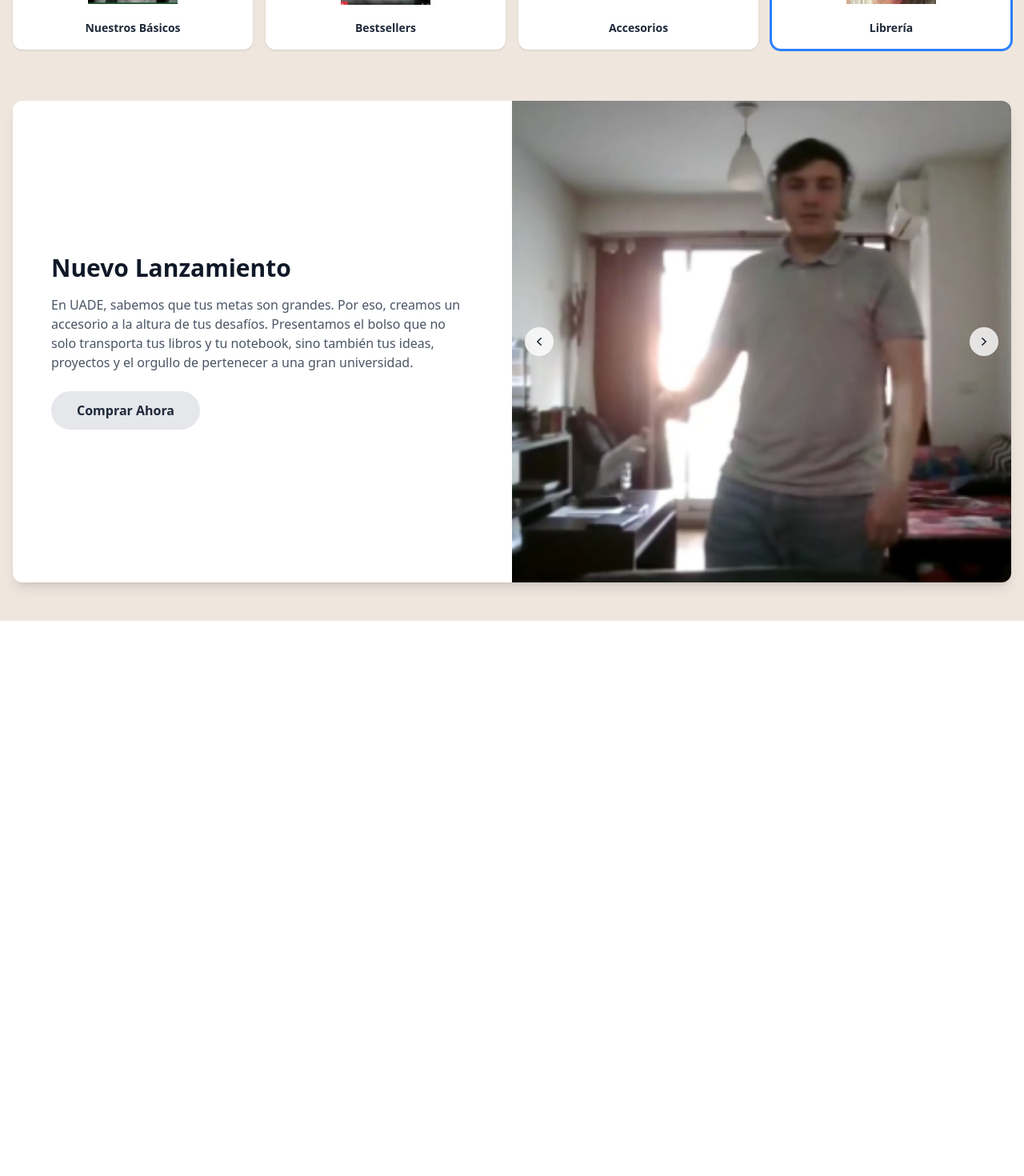
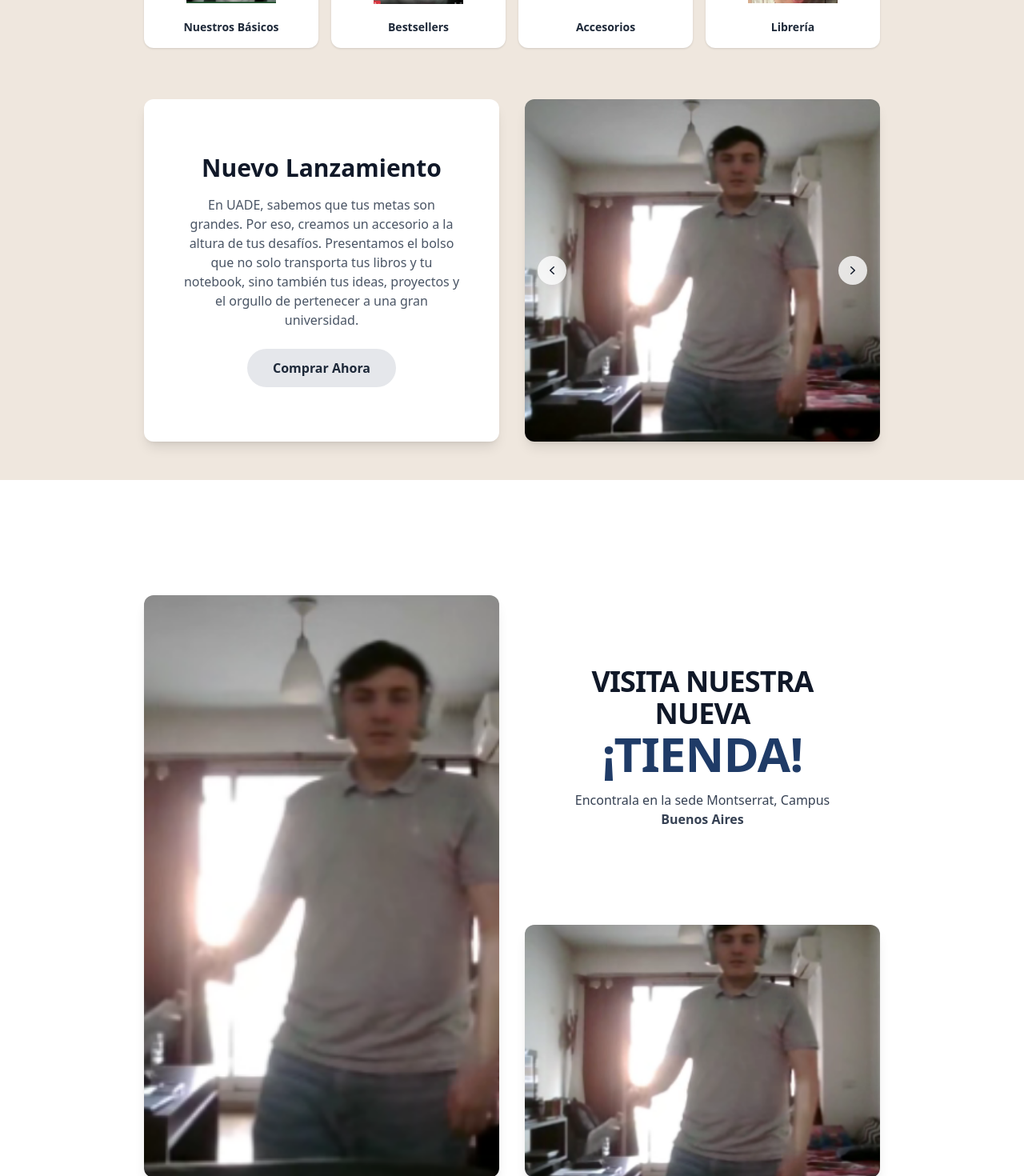
Before and after one commit to Apaulise/UadeStore, a React app in the folder frontend/: page / in a window 1280 px wide. Shown: the part 880-2350 px from the top of the page at 80% size. Before the commit the page ends 1656 px from the top, so only its background shows below. Built offline with nearby package versions, Linux system fonts and the light colour scheme; the HTML template or start-up script is replaced by a standard one.

Commit message:
Cambios en el home

```diff
--- a/frontend/src/pages/Home.jsx
+++ b/frontend/src/pages/Home.jsx
@@ -1,14 +1,17 @@
 // src/pages/Home.jsx
 
 import heroShirt from "../assets/hero-shirt.png";
-// --- PASO 1: Importá las nuevas imágenes que guardaste en /assets ---
-import basicosImg from "../assets/basicos.png"; // Reemplazá con tu imagen
-import bestsellersImg from "../assets/bestsellers.png"; // Reemplazá con tu imagen
-import accesoriosImg from "../assets/accesorios.png"; // Reemplazá con tu imagen
-import libreriaImg from "../assets/libreria.png"; // Reemplazá con tu imagen
-import nuevoLanzamientoImg from "../assets/nuevo-lanzamiento.png"; // Reemplazá con tu imagen
+import basicosImg from "../assets/basicos.png";
+import bestsellersImg from "../assets/bestsellers.png";
+import accesoriosImg from "../assets/accesorios.png";
+import libreriaImg from "../assets/libreria.png";
+import nuevoLanzamientoImg from "../assets/nuevo-lanzamiento.png";
 
-// Datos para las tarjetas de categorías. Así es más fácil de mantener.
+// --- NUEVAS IMPORTACIONES DE IMÁGENES ---
+import tiendaInteriorImg from "../assets/nuevo-lanzamiento.png"; // Reemplaza con tu imagen
+import tiendaExteriorImg from "../assets/nuevo-lanzamiento.png"; // Reemplaza con tu imagen
+
+
 const categories = [
   { name: "Nuestros Básicos", image: basicosImg, href: "#" },
   { name: "Bestsellers", image: bestsellersImg, href: "#" },
@@ -18,11 +21,10 @@ const categories = [
 
 const Home = () => {
   return (
-    // Usamos un Fragment (<>) para poder tener múltiples secciones al mismo nivel
     <>
-      {/* SECCIÓN HERO (la que ya tenías) */}
+      {/* SECCIÓN HERO (EXISTENTE) */}
       <section className="bg-[linear-gradient(180deg,#EFE7DE_0%,#1F3B67_100%)]">
-        <div className="max-w-container mx-auto grid gap-12 px-4 py-16 lg:grid-cols-2 lg:items-center lg:py-24">
+        <div className="max-w-container mx-auto grid gap-12 px-8 py-16 lg:grid-cols-2 lg:items-center lg:py-24">
           <div className="flex flex-col items-center">
             <img
               src={heroShirt}
@@ -50,19 +52,16 @@ const Home = () => {
         </div>
       </section>
 
-      {/* --- INICIO DE LA NUEVA SECCIÓN --- */}
-      <main className="bg-[#EFE7DE] px-4 py-12">
+      {/* --- SECCIÓN PRINCIPAL DE CONTENIDO (EXISTENTE) --- */}
+      <main className="bg-[#EFE7DE] px-45 py-12">
         <div className="max-w-container mx-auto">
-          {/* Grilla de Categorías */}
+          {/* Grilla de Categorías (EXISTENTE) */}
           <div className="grid grid-cols-2 gap-4 sm:grid-cols-4">
             {categories.map((category, index) => (
               <a
                 key={category.name}
                 href={category.href}
-                className={`flex flex-col items-center gap-3 rounded-xl border bg-white p-4 text-center shadow-sm transition hover:shadow-md ${
-                  // Esto aplica el borde azul solo al último item ("Librería")
-                  index === 3 ? "border-blue-500 ring-2 ring-blue-500" : "border-transparent"
-                }`}
+                className={`flex flex-col items-center border-transparent gap-3 rounded-xl bg-white p-4 text-center shadow-sm transition hover:shadow-md`}
               >
                 <img
                   src={category.image}
@@ -76,11 +75,9 @@ const Home = () => {
             ))}
           </div>
 
-          {/* Banner de Nuevo Lanzamiento */}
-          <section className="mt-12 overflow-hidden rounded-xl bg-white shadow-lg md:mt-16">
-            <div className="grid md:grid-cols-2">
-              {/* Contenido de texto */}
-              <div className="flex flex-col justify-center p-8 lg:p-12">
+          {/* Banner de Nuevo Lanzamiento (EXISTENTE) */}
+          <section className="mt-12 grid grid-cols-1 gap-8 md:mt-16 md:grid-cols-2">
+            <div className="flex flex-col justify-center rounded-xl bg-white p-8 text-center shadow-lg lg:p-12">
               <h2 className="text-3xl font-bold text-gray-900">
                 Nuevo Lanzamiento
               </h2>
@@ -91,7 +88,7 @@ const Home = () => {
                 también tus ideas, proyectos y el orgullo de pertenecer a una
                 gran universidad.
               </p>
-                <div className="mt-6">
+              <div className="mt-6 flex justify-center">
                 <button
                   type="button"
                   className="rounded-full bg-gray-200 px-8 py-3 font-semibold text-gray-800 transition hover:bg-gray-300"
@@ -101,14 +98,12 @@ const Home = () => {
               </div>
             </div>
 
-              {/* Imagen del banner (simulando carrusel) */}
-              <div className="relative min-h-[300px]">
+            <div className="relative min-h-[300px] overflow-hidden rounded-xl bg-white shadow-lg">
               <img
                 src={nuevoLanzamientoImg}
                 alt="Bolso de UADE en la pista de un aeropuerto"
                 className="h-full w-full object-cover"
               />
-                {/* Flechas para el carrusel (estáticas por ahora) */}
               <button className="absolute left-4 top-1/2 -translate-y-1/2 rounded-full bg-white/80 p-2 text-gray-900 backdrop-blur-sm transition hover:bg-white">
                 <svg className="h-5 w-5" viewBox="0 0 20 20" fill="currentColor"><path fillRule="evenodd" d="M12.79 5.23a.75.75 0 01-.02 1.06L8.832 10l3.938 3.71a.75.75 0 11-1.04 1.08l-4.5-4.25a.75.75 0 010-1.08l4.5-4.25a.75.75 0 011.06.02z" clipRule="evenodd" /></svg>
               </button>
@@ -116,12 +111,45 @@ const Home = () => {
                 <svg className="h-5 w-5" viewBox="0 0 20 20" fill="currentColor"><path fillRule="evenodd" d="M7.21 14.77a.75.75 0 01.02-1.06L11.168 10 7.23 6.29a.75.75 0 111.04-1.08l4.5 4.25a.75.75 0 010 1.08l-4.5 4.25a.75.75 0 01-1.06-.02z" clipRule="evenodd" /></svg>
               </button>
             </div>
-
-            </div>
           </section>
         </div>
       </main>
-      {/* --- FIN DE LA NUEVA SECCIÓN --- */}
+      <section className="px-45 py-20 grid grid-cols-1 gap-8 md:mt-16 md:grid-cols-2">
+            {/* Columna Izquierda: Imagen grande de la tienda interior */}
+            <div className="overflow-hidden rounded-xl bg-white shadow-lg">
+              <img
+                src={tiendaInteriorImg}
+                alt="Interior de la tienda UADE Store"
+                className="h-full w-full object-cover"
+              />
+            </div>
+
+            {/* Columna Derecha: Texto arriba, Imagen pequeña abajo */}
+            <div className="flex flex-col gap-8"> {/* Usamos flex-col y gap para separar verticalmente */}
+              {/* Parte superior: Texto */}
+              <div className="flex flex-1 flex-col justify-center rounded-xl p-8 text-center">
+                <h2 className="text-3xl font-extrabold tracking-tight text-gray-900 sm:text-4xl">
+                  VISITA NUESTRA NUEVA
+                  <span className="block text-5xl font-extrabold text-[#1F3B67] sm:text-6xl">
+                    ¡TIENDA!
+                  </span>
+                </h2>
+                <p className="mt-4 text-base text-gray-700">
+                  Encontrala en la sede Montserrat, Campus
+                  <span className="block font-semibold">Buenos Aires</span>
+                </p>
+              </div>
+
+              {/* Parte inferior: Imagen de la fachada de la tienda */}
+              <div className="flex-1 overflow-hidden rounded-xl bg-white shadow-lg"> {/* flex-1 para que ocupe el espacio restante */}
+                <img
+                  src={tiendaExteriorImg}
+                  alt="Fachada exterior de la tienda UADE Store"
+                  className="h-full w-full object-cover"
+                />
+              </div>
+            </div>
+          </section>
     </>
   );
 };
```
Lines whose indentation alone changed are shown as unchanged.
